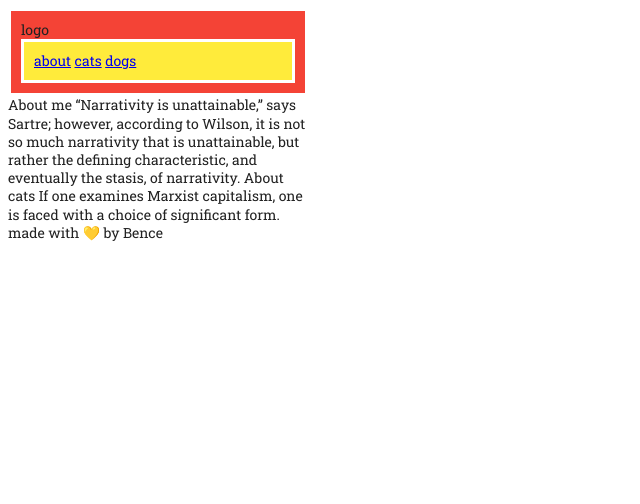
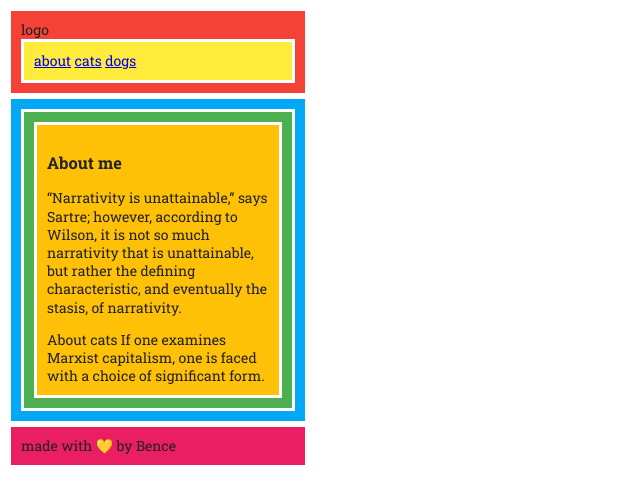
Before and after one commit to bence002/exercise_3-10, a plain HTML site: page index.html in a window 1280 px wide. Shown: the whole page, without its empty margins (0-640 px from the left). Drawn offline with Linux system fonts and the light colour scheme.

Commit message:
Added first article section

```diff
--- a/index.html
+++ b/index.html
@@ -11,6 +11,17 @@
     <header>logo
         <nav><a href="#">about</a> <a href="#">cats</a> <a href="#">dogs</a></nav>
     </header>
-    About me “Narrativity is unattainable,” says Sartre; however, according to Wilson, it is not so much narrativity that is unattainable, but rather the defining characteristic, and eventually the stasis, of narrativity. About cats If one examines Marxist capitalism, one is faced with a choice of significant form. made with 💛 by Bence
+    <main>
+        <article>
+            <section>
+                <h3>About me</h3>
+                <p>“Narrativity is unattainable,” says Sartre; however, according to Wilson, it is not so much narrativity that is unattainable, but rather the defining characteristic, and eventually the stasis, of narrativity.</p>
+                About cats If one examines Marxist capitalism, one is faced with a choice of significant form.
+            </section>
+        </article>
+    </main>
+    <footer>
+        made with 💛 by Bence
+    </footer>
 </body>
 </html>
```
